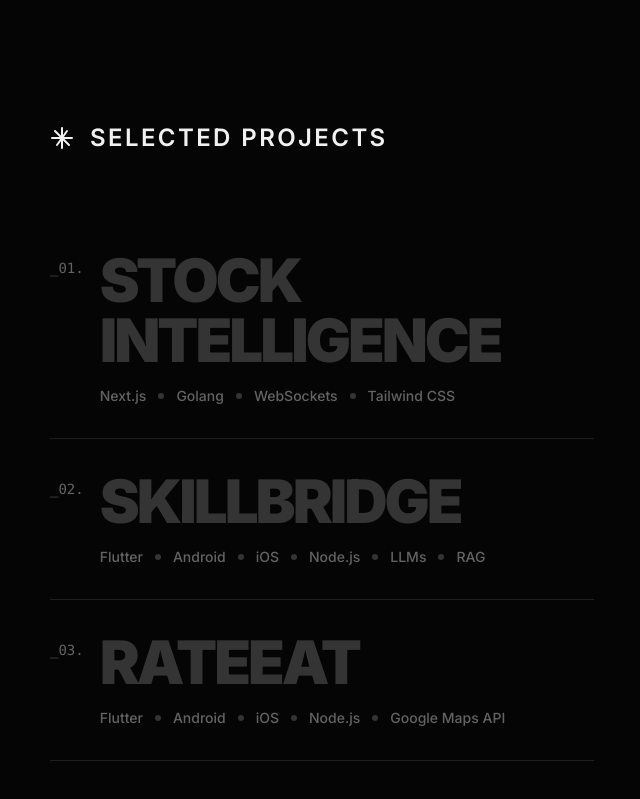
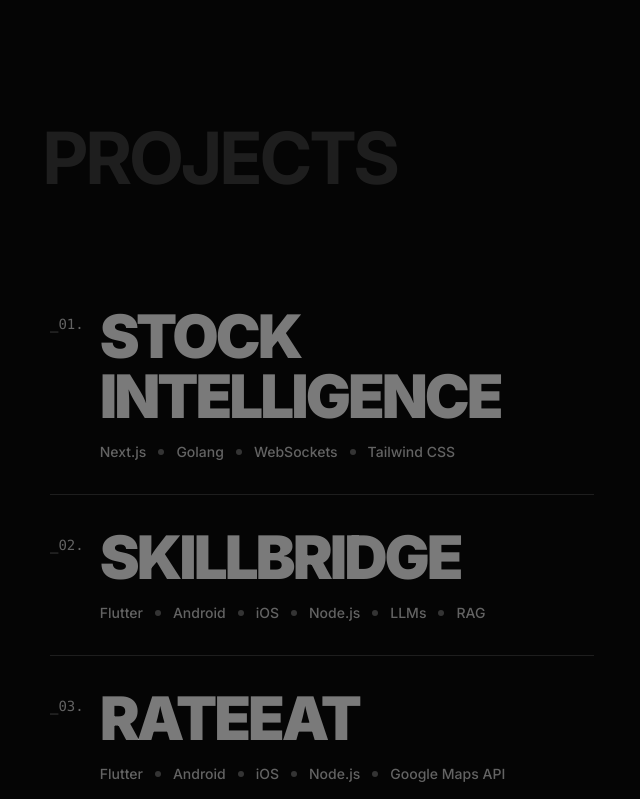
Before and after one commit to jeno1990/portifolio, a Next.js app: page / in a window 1280 px wide. Shown: the part 2500-3299 px from the top of the page, without its empty margins (46-686 px from the left). Built offline with nearby package versions, Linux system fonts and the light colour scheme.

Commit message:
update projects section header typography, layout, and project title hover effects

```diff
--- a/src/components/sections/SelectedProjectsSection.tsx
+++ b/src/components/sections/SelectedProjectsSection.tsx
@@ -16,14 +16,10 @@
         whileInView={{ opacity: 1, y: 0 }}
         viewport={{ once: true, margin: "-100px" }}
         transition={{ duration: 0.6 }}
-        className="mb-16 flex items-center gap-4"
+        className="mb-20"
       >
-        {/* Decorative asterisk-like icon from screenshot */}
-        <svg width="24" height="24" viewBox="0 0 24 24" fill="none" stroke="currentColor" strokeWidth="2" strokeLinecap="round" strokeLinejoin="round" className="text-foreground">
-          <path d="M12 2v20M17 5l-10 14M22 12H2M19 19L5 5"/>
-        </svg>
-        <h2 className="text-xl md:text-2xl font-semibold tracking-widest uppercase text-foreground">
-          Selected Projects
+        <h2 className="text-[10vw] md:text-7xl font-bold text-white/10 uppercase tracking-tighter -ml-2 mb-8 select-none pointer-events-none">
+          Projects
         </h2>
       </motion.div>
 
@@ -50,7 +46,7 @@
                       _{String(index + 1).padStart(2, '0')}.
                     </span>
                     <div className="flex flex-col">
-                      <h3 className={`text-4xl md:text-6xl font-black uppercase tracking-tighter transition-colors duration-300 flex items-center gap-4 ${isHovered ? 'text-green-500' : 'text-foreground/20 group-hover:text-foreground/40'}`}>
+                      <h3 className={`text-4xl md:text-6xl font-black uppercase tracking-tighter transition-colors duration-300 flex items-center gap-4 ${isHovered ? 'text-primary drop-shadow-[0_0_10px_rgba(14,165,233,0.5)]' : 'text-foreground/50 group-hover:text-foreground/70'}`}>
                         {project.title.split(' ')[0]} {project.title.split(' ')[1] || ''}
                         {/* We use just the first two words for the big display based on the screenshot,
                             or we can use the full title if it's short like 'Electro EV', 'Epikcart', 'Resume Roaster' */}
```
